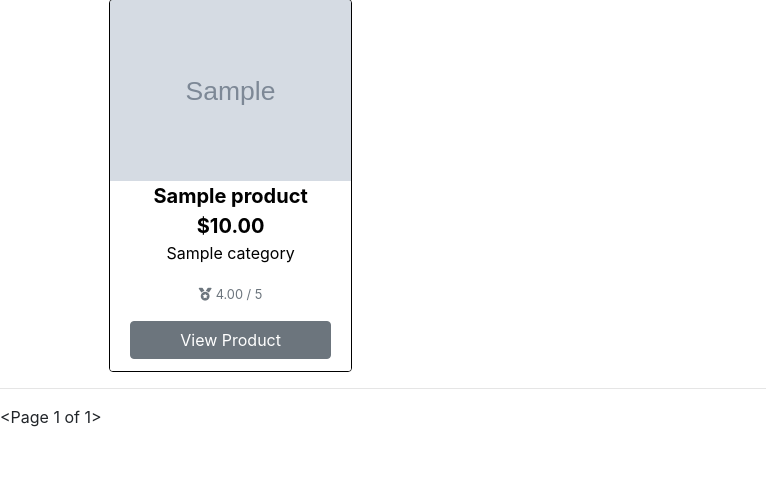
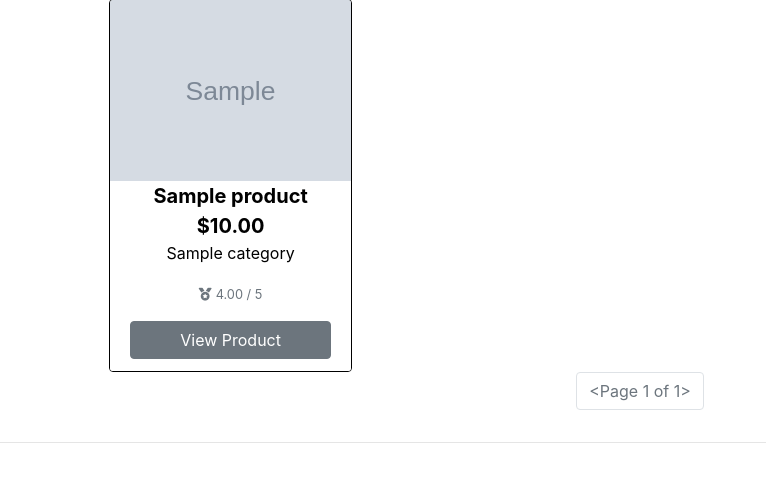
Before and after one commit to Benjamin-Joe/pp5-store, a Django app: page /products/ in a window 1280 px wide. Shown: the part 197-679 px from the top of the page, without its empty margins (0-766 px from the left). Run offline with Django 3.2, Linux system fonts and the light colour scheme; tables that the repository leaves empty hold one stand-in row (values such as "Sample post"); grey boxes marked "Sample" are stand-in pictures; some libraries are stand-ins or nearby versions.

Commit message:
Style pagination using bootstrap

```diff
--- a/products/templates/products/store.html
+++ b/products/templates/products/store.html
@@ -11,7 +11,6 @@
                       <div class="card product-display">
                           <a class="product-link" href="#">
                               <img class="card-img-top img-fluid" src="{{ product.image.url }}" alt="{{ product.name }}">
-
                           <div class="card-footer bg-white pt-0 border-0 text-left">
                               <div class="row">
                                   <div class="col">
@@ -53,17 +52,20 @@
               {% endfor %}
           </div>
       </div>
+      <nav aria-label="Page navigation example" class="paginator">
+        <ul class="pagination">
+            {% if all_products.has_previous %}
+            <li class="page-item"><a class="page-link" href="?page=1">&laquo; First</a></li>
+            <li class="page-item"><a class="page-link" href="?page={{ all_products.previous_page_number }}">Previous</a></li>
+            {% endif %}
+            <li class="page-item disabled"><a class="page-link" href="#">{{ all_products }}</a></li>
+            {% if all_products.has_next %}
+            <li class="page-item"><a class="page-link" href="?page={{ all_products.next_page_number }}">Next</a></li>
+            <li class="page-item"><a class="page-link" href="?page={{ all_products.paginator.num_pages }}">Last &raquo;</a></li>
+            {% endif %}
+        </ul>
+    </nav>
   </div>
 </div>
 <hr>
-{% if all_products.has_previous %}
-<a href="?page=1">&laquo;</a>
-<a href="?page={{ all_products.previous_page_number }}">Previous</a>
-{% endif %}
-{{ all_products }}
-{% if all_products.has_next %}
-<a href="?page={{ all_products.next_page_number }}">Next</a>
-<a href="?page={{ all_products.paginator.num_pages }}">Last &raquo;</a>
-{% endif %}
-
 {% endblock %}
--- a/static/css/base.css
+++ b/static/css/base.css
@@ -90,3 +90,7 @@ h1, h2, h3, h4, h5, h6,
     margin: auto;
     width: 100%;
 }
+
+.paginator {
+    margin: auto;
+}
```
